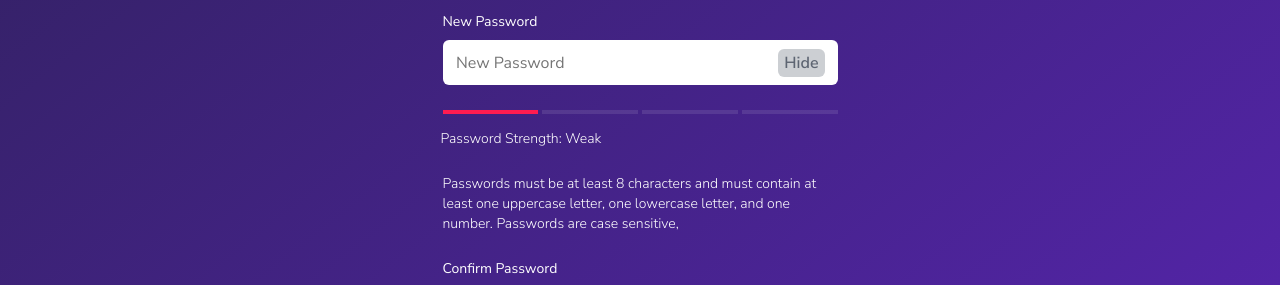
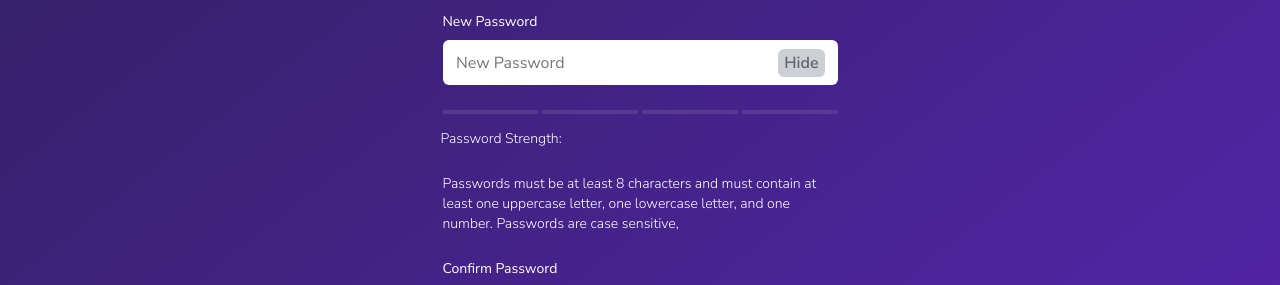
Before and after one commit to sarahwbs/hqn, a Jekyll site: the page built from site/user-edit-password.html, in a window 1280 px wide. Shown: the part 392-677 px from the top of the page. Built offline with Jekyll 4.4.1, drawn with Linux system fonts in a browser that asks for light colours; some web fonts are replaced; some of the changed lines change nothing that is shown.

Commit message:
[HP-462] Make password strength empty by default

```diff
--- a/site/_includes/form-password-strength.html
+++ b/site/_includes/form-password-strength.html
@@ -6,5 +6,5 @@
     <div class="form__password-strength-bar w-25"></div>
   </div>
 
-  {% include body-copy.html copy="Password Strength: Weak" %}
+  {% include body-copy.html copy="Password Strength: " %}
 </div>
--- a/site/assets/js/form.js
+++ b/site/assets/js/form.js
@@ -154,11 +154,15 @@ window.addEventListener("load", function () {
         passwordStrengthElement.classList.add("level-2");
         passwordStrengthElement.querySelector(".body-copy").innerText =
           "Password Strength: Satisfactory";
-      } else {
+      } else if (newPasswordInput.value != "") {
         resetPasswordLevels();
         passwordStrengthElement.classList.add("level-1");
         passwordStrengthElement.querySelector(".body-copy").innerText =
           "Password Strength: Weak";
+      } else {
+        resetPasswordLevels();
+        passwordStrengthElement.querySelector(".body-copy").innerText =
+          "Password Strength: ";
       }
     }
 
```
